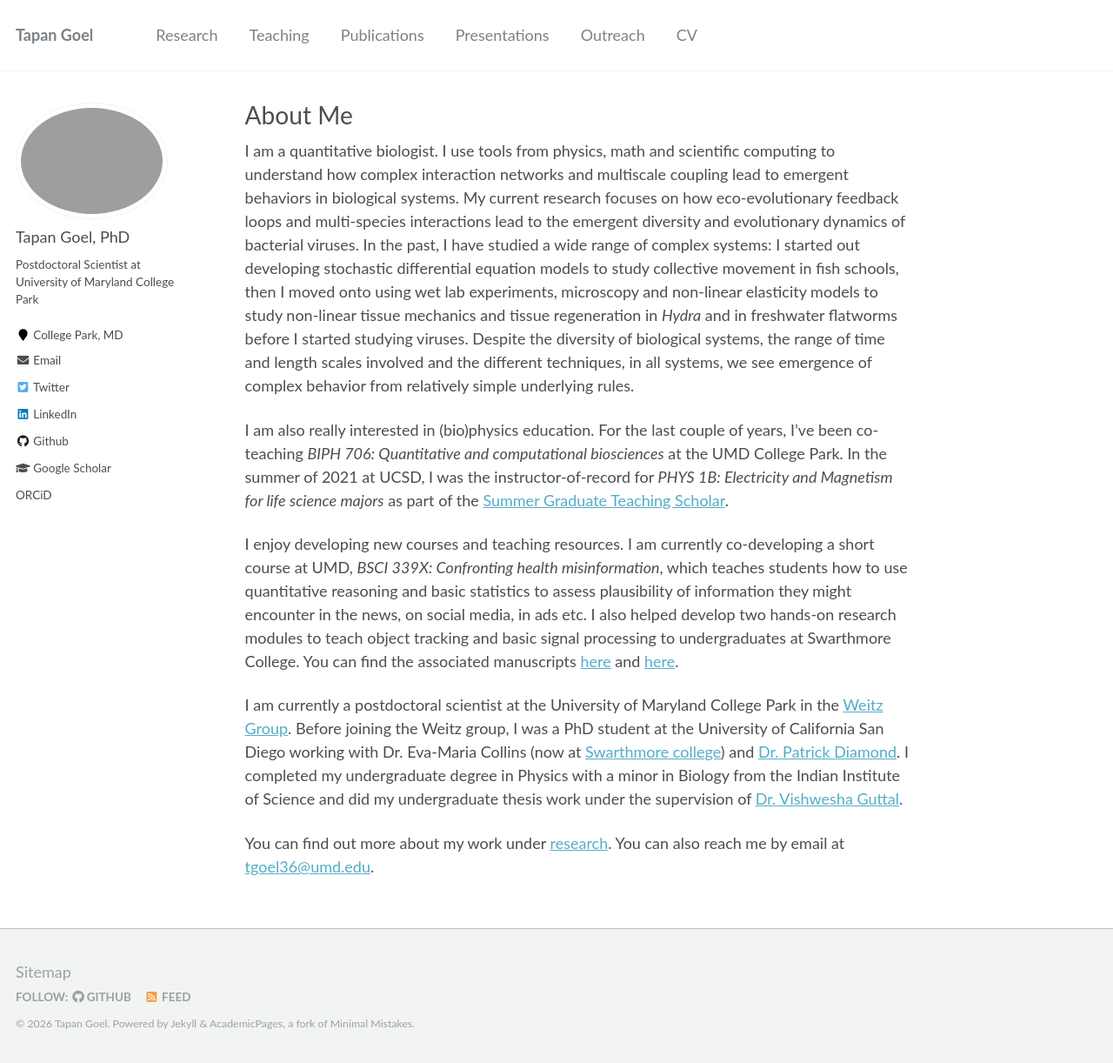
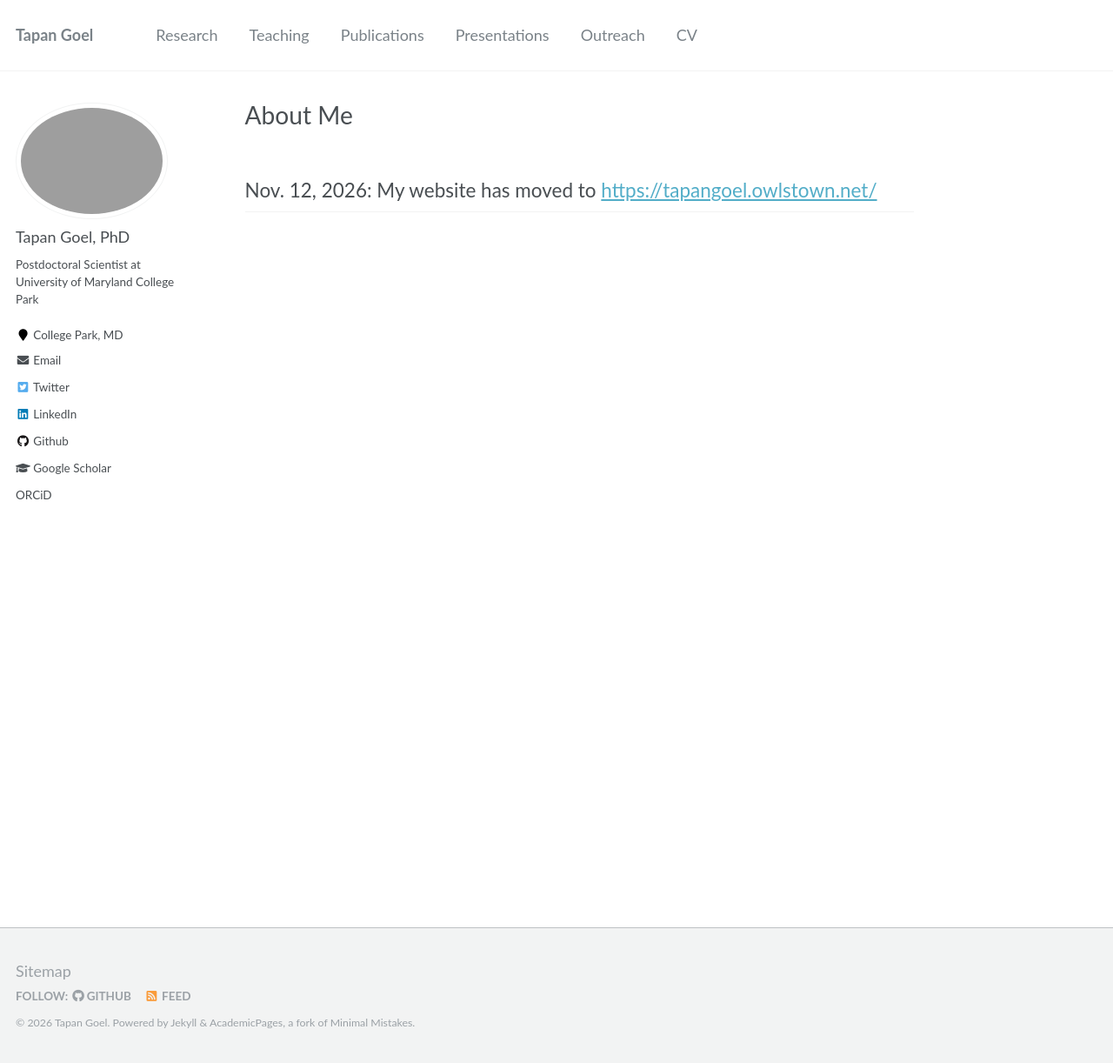
Before and after one commit to tapangoel1994/tapangoel1994.github.io, a Jekyll site: the page built from _pages/about.md, in a window 1280 px wide and 1222 px high. Shown: the whole window at 87% size. Built offline with Jekyll 4.4.1, drawn with Linux system fonts in a browser that asks for light colours; a file with an impossible date is left out.

Commit message:
Update about.md

```diff
--- a/_pages/about.md
+++ b/_pages/about.md
@@ -8,7 +8,17 @@ redirect_from:
   - /about.html
 ---
 
-I am a quantitative biologist. I use tools from physics, math and scientific computing to understand how complex interaction networks and multiscale coupling lead to emergent behaviors in biological systems.
+## Nov. 12, 2026: My website has moved to [https://tapangoel.owlstown.net/](https://tapangoel.owlstown.net/) ##
+
+
+
+
+
+
+
+
+
+<!-- I am a quantitative biologist. I use tools from physics, math and scientific computing to understand how complex interaction networks and multiscale coupling lead to emergent behaviors in biological systems.
 My current research focuses on how eco-evolutionary feedback loops and multi-species interactions lead to the emergent diversity and evolutionary dynamics of bacterial viruses. In the past, I have studied a wide range of complex systems: I started out developing stochastic differential equation models to study collective movement in fish schools, then I moved onto using wet lab experiments, microscopy and non-linear elasticity models to study  non-linear tissue mechanics and tissue regeneration in *Hydra* and in freshwater flatworms before I started studying viruses. Despite the diversity of biological systems, the range of time and length scales involved and the different techniques, in all systems, we see emergence of complex behavior from relatively simple underlying rules.
 
 I am also really interested in (bio)physics education. For the last couple of years, I've been co-teaching *BIPH 706: Quantitative and computational biosciences* at the UMD College Park. In the summer of 2021 at UCSD, I was the instructor-of-record for *PHYS 1B: Electricity and Magnetism for life science majors* as part of the [Summer Graduate Teaching Scholar](https://engagedteaching.ucsd.edu/educators/grad-students/sgts.html).
@@ -18,3 +28,4 @@ I enjoy developing new courses and teaching resources. I am currently co-develop
 I am currently a postdoctoral scientist at the University of Maryland College Park in the [Weitz Group](https://weitzgroup.umd.edu/). Before joining the Weitz group, I was a PhD student at the University of California San Diego working with Dr. Eva-Maria Collins (now at [Swarthmore college](https://www.swarthmore.edu/profile/eva-maria-collins)) and [Dr. Patrick Diamond](https://fapp.ucsd.edu/memberprofile_diamondph.html). I completed my undergraduate degree in Physics with a minor in Biology from the Indian Institute of Science and did my undergraduate thesis work under the supervision of [Dr. Vishwesha Guttal](https://teelabiisc.wordpress.com/).
 
 You can find out more about my work under [research](https://tapangoel1994.github.io/research/). You can also reach me by email at [tgoel36@umd.edu](mailto:tgoel36@umd.edu).
+-->
```
